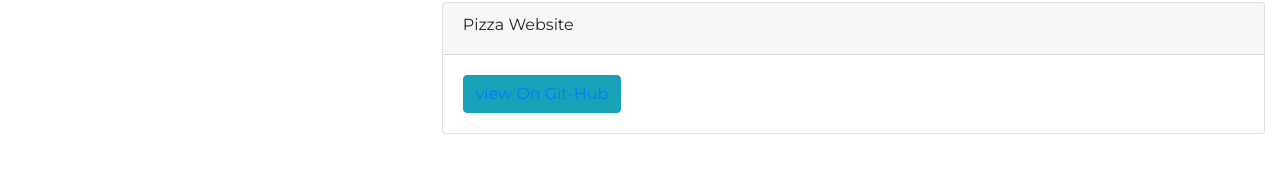
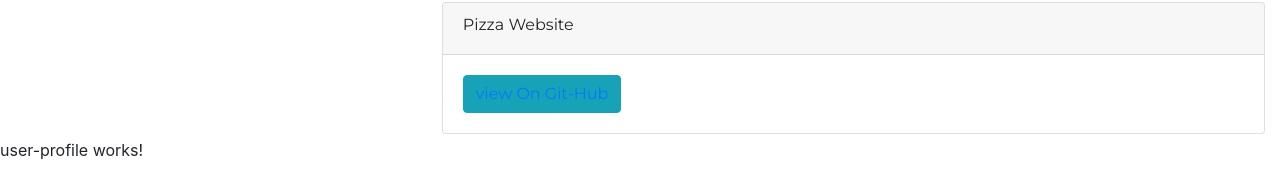
Before and after one commit to danielevans-999/Github-Search, an Angular app: page / in a window 1280 px wide. Shown: the part 964-1139 px from the top of the page. Before the commit the page ends 1102 px from the top, so only its background shows below. Built offline with nearby package versions, Linux system fonts and the light colour scheme.

Commit message:
Nested the selector

```diff
--- a/src/app/app.component.html
+++ b/src/app/app.component.html
@@ -1,2 +1,3 @@
 
 <app-home></app-home>
+<app-user-profile></app-user-profile>
```
